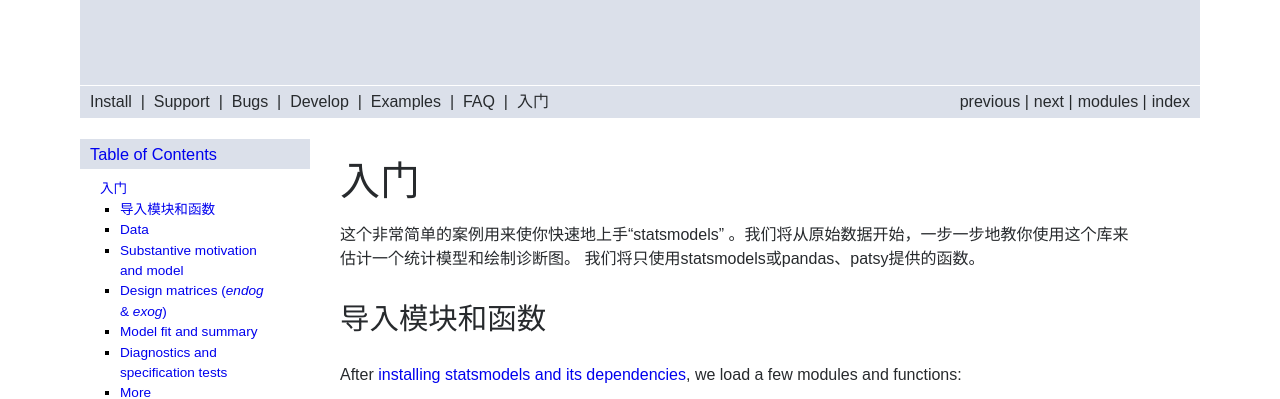
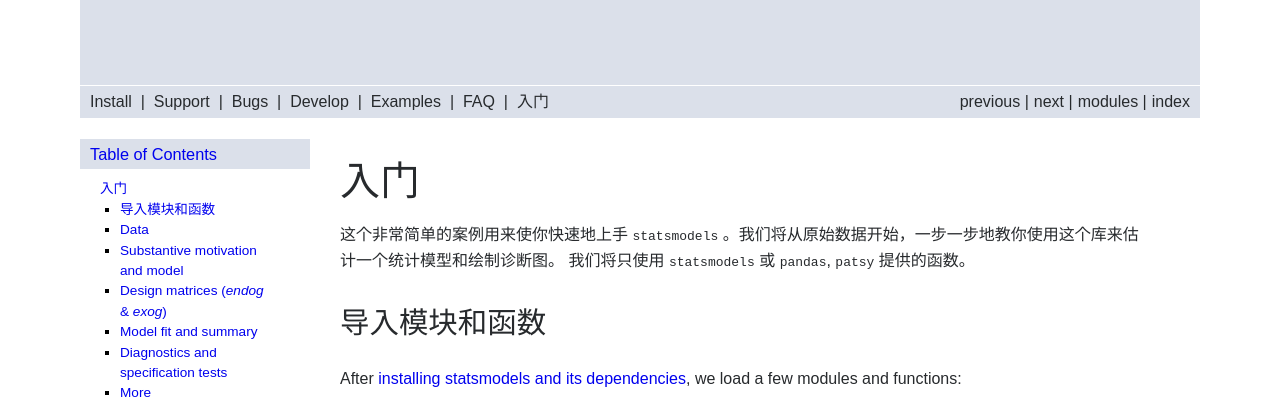
Before and after one commit to apachecn/statsmodels-doc-zh, a Sphinx documentation site: the page built from docs/zh/source/gettingstarted.rst, in a window 1280 px wide and 900 px high, cut to the strip 0-399 px from the top of the window. Built offline with Sphinx 7.4.7, drawn with Linux system fonts in a browser that asks for light colours; the version number could not be read and is left out; comment, search, counter and statistics services are not loaded.

```diff
--- a/docs/zh/source/gettingstarted.rst
+++ b/docs/zh/source/gettingstarted.rst
@@ -1,7 +1,7 @@
 入门
 ===============
 
-这个非常简单的案例用来使你快速地上手“statsmodels” 。我们将从原始数据开始，一步一步地教你使用这个库来估计一个统计模型和绘制诊断图。 我们将只使用statsmodels或pandas、patsy提供的函数。
+这个非常简单的案例用来使你快速地上手 ``statsmodels`` 。我们将从原始数据开始，一步一步地教你使用这个库来估计一个统计模型和绘制诊断图。 我们将只使用 ``statsmodels`` 或 ``pandas``, ``patsy`` 提供的函数。
 
 导入模块和函数
 -----------------------------
```
